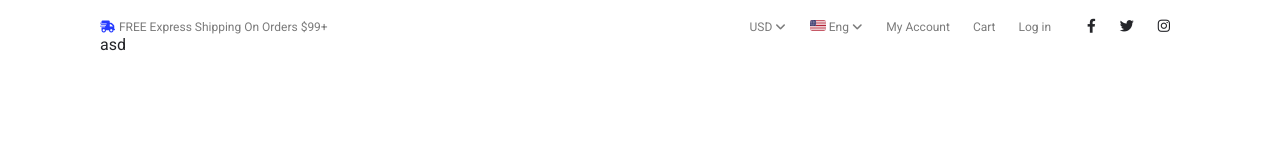
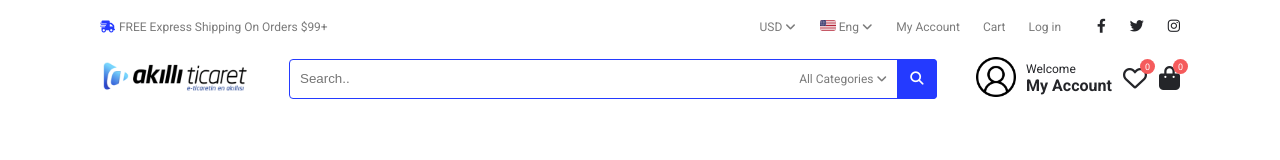
Before and after one commit to ersenozturk/akilli-e-ticaret, a plain HTML site: page index.html in a window 1280 px wide. Drawn offline with Linux system fonts and the light colour scheme.

Commit message:
subheader done

```diff
--- a/css/global.css
+++ b/css/global.css
@@ -15,6 +15,7 @@
   --color-white: #ffffff;
   --bg-categories: #f4f4f4;
   --green: #33a969;
+  --pin-red: #F55B5C;
 
   /* rest of the vars */
   --borderRadius-light: 0.15rem;
@@ -65,4 +66,13 @@ ul {
   justify-content: space-between;
 }
 
+.fs-12{
+  font-size: 12px;
+}
+.fs-16{
+  font-size: 16px;
+}
+.fw-bold{
+  font-weight: bold;
+}
 /*! global classses END------------*/
--- a/css/style.css
+++ b/css/style.css
@@ -15,35 +15,108 @@
 /*! all page styles END------------ */
 
 /*! header START */
-header{
+header {
   padding: 16px 0;
 }
-header span{
+header span {
   font-size: 12px;
   color: var(--color-light);
 }
 /* supheader */
-.truck{
+.truck {
   color: var(--blue);
 }
 
-#supheader-right span{
+#supheader-right span {
   padding: 0 10px;
 }
 
-#usd-flag{
+#usd-flag {
   width: 16px;
   border-radius: var(--borderRadius-light);
 }
-.social{
+.social {
   margin-left: 16px;
 }
-.social span{
+.social span {
   color: var(--color-dark);
   font-size: 14px;
 }
+.social span:last-child{
+    padding-right:0 !important ;
+}
 /* subheader */
+#subheader {
+  gap: 10px;
+}
+#subheader-left {
+}
 
+#subheader form {
+  position: relative;
+  width: 60%;
+}
+#subheader form input {
+  position: absolute;
+  top: -20px;
+  left: 0;
+  text-indent: 10px;
+  border: 1px solid var(--blue);
+  border-radius: var(--borderRadius);
+}
 
+#subheader form button {
+  position: absolute;
+  top: -20px;
+  right: 0;
+  height: 40px;
+  width: 40px;
+  background-color: var(--blue);
+  border: none;
+  cursor: pointer;
+
+  border-top-right-radius: var(--borderRadius);
+  border-bottom-right-radius: var(--borderRadius);
+}
+#subheader form span {
+  position: absolute;
+  top: -7px;
+  right: 50px;
+  cursor: pointer;
+}
+.fa-magnifying-glass {
+  color: var(--color-white);
+}
+
+#subheader form input {
+  width: 100%;
+  height: 40px;
+}
+
+#subheader-right {
+  /* width: 20%; */
+  gap: 10px;
+}
+#welcome-account {
+  width: 87px;
+}
+#heart-bag {
+  gap: 12px;
+}
+
+.pinDiv{
+    position: relative;
+}
+.pin{
+    position: absolute;
+    background-color: var(--pin-red);
+    width: 15px;
+    height: 15px;
+    border-radius: 50%;
+    color: var(--color-white);
+    top: -10px;
+    right: -8px;
+    font-size: 9px;
+}
 
 /*! header END------------ */
--- a/index.html
+++ b/index.html
@@ -22,30 +22,77 @@
       <div id="wrapperInner">
         <div id="wrapper">
           <header>
+            <!--? supheader Start-->
             <div id="supheader" class="flex-bw">
               <div id="supheader-Left">
-                <span class="truck"><i class="fa-solid fa-truck-fast"></i></span>
+                <span class="truck"
+                  ><i class="fa-solid fa-truck-fast"></i
+                ></span>
                 <span>FREE Express Shipping On Orders $99+</span>
               </div>
               <div class="flex-bw" id="supheader-right">
                 <div>
                   <span>USD <i class="fa-solid fa-angle-down"></i></span>
-                  <span><img src="./assets/united-states-flag-icon.svg" alt="usd flag" id="usd-flag"> Eng <i class="fa-solid fa-angle-down"></i></span>
+                  <span
+                    ><img
+                      src="./assets/united-states-flag-icon.svg"
+                      alt="usd flag"
+                      id="usd-flag" />
+                    Eng <i class="fa-solid fa-angle-down"></i
+                  ></span>
                   <span>My Account </span>
                   <span>Cart </span>
                   <span>Log in </span>
                 </div>
                 <div class="social">
-                    <span><i class="fa-brands fa-facebook-f"></i></span>
-                    <span><i class="fa-brands fa-twitter"></i></span>
-                    <span><i class="fa-brands fa-instagram"></i></span>
+                  <span><i class="fa-brands fa-facebook-f"></i></span>
+                  <span><i class="fa-brands fa-twitter"></i></span>
+                  <span><i class="fa-brands fa-instagram"></i></span>
                 </div>
               </div>
             </div>
-
-            <div id="subheader">
+            <!--? subheader Start-->
+            <div id="subheader" class="flex-bw">
+              <div id="subheader-left">
+                <img src="./assets/logo.png" alt="" style="width: 150px" />
+              </div>
+              <form action="#">
+                <input type="text" name="search" placeholder="Search.." />
+                <span
+                  >All Categories <i class="fa-solid fa-angle-down"></i>
+                </span>
+                <button type="submit">
+                  <i class="fa-solid fa-magnifying-glass"></i>
+                </button>
+              </form>
+              <div id="subheader-right" class="flex-center">
+                <div>
+                  <img src="./assets/user.png" alt="" style="width: 40px" />
+                </div>
+                <div id="welcome-account">
+                  <p class="fs-12">Welcome</p>
+                  <p class="fs-16 fw-bold">My Account</p>
+                </div>
+                <div class="flex-center" id="heart-bag">
+                  <div class="pinDiv">
+                    <i class="fa-regular fa-heart fa-xl"></i>
+                    <span class="pin flex-center">0</span>
+                  </div>
+                  <div class="pinDiv">
+                    <i class="fa-solid fa-bag-shopping fa-xl"></i>
+                    <span class="pin flex-center">0</span>
+                  </div>
+                </div>
+              </div>
             </div>
-            <nav>asd</nav>
+            <!--? nav Start-->
+            <nav>
+              <!-- <ul>
+                <li>
+                  <span><i class="fa-solid fa-bars"></i></span> All DEPARTMENTS
+                </li>
+              </ul> -->
+            </nav>
           </header>
         </div>
       </div>
```
Also changed, not shown: assets/user.png (added). Lines whose indentation alone changed are shown as unchanged.
